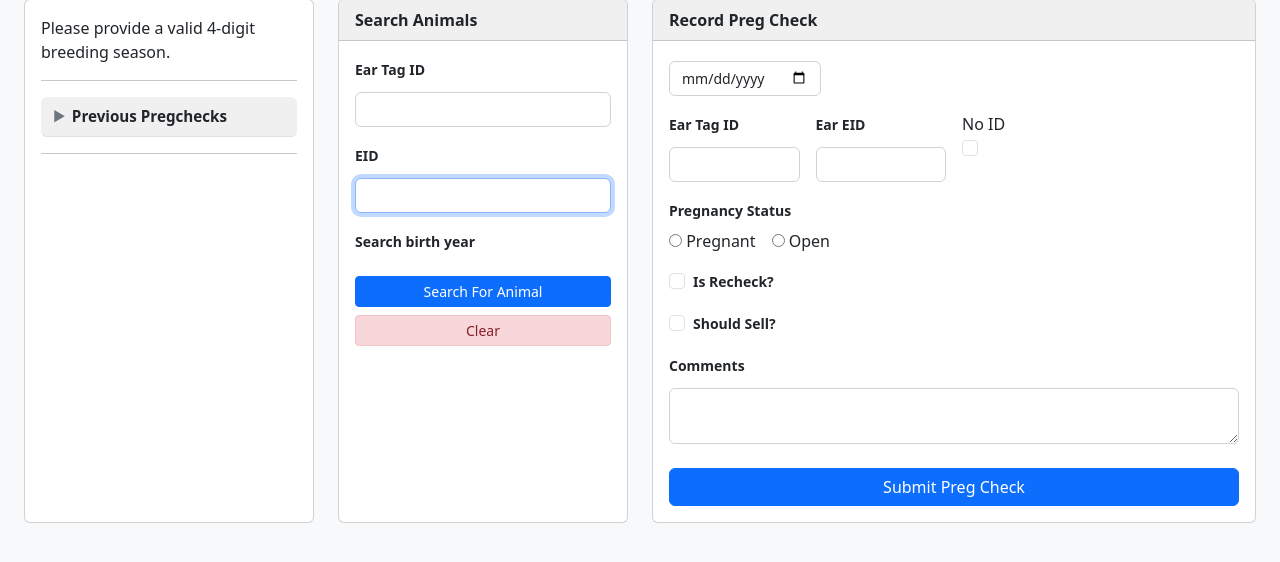
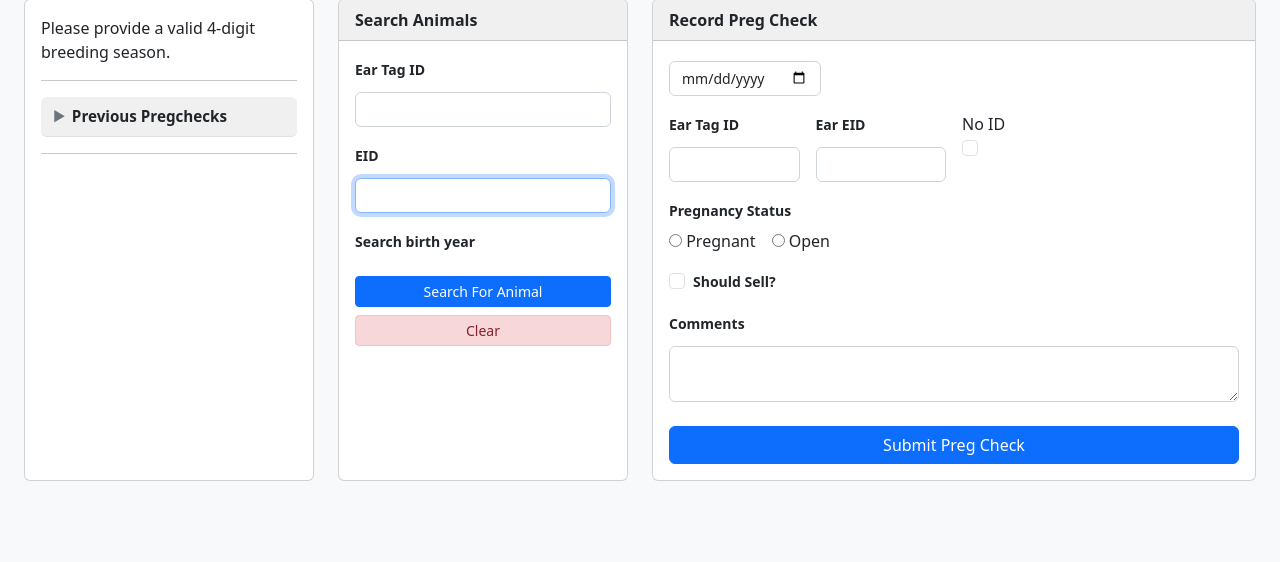
Before and after one commit to pwbryant/ranch-tools-application, a Django app: page /pregchecks/ in a window 1280 px wide. Shown: the part 162-724 px from the top of the page. Run offline with Django 4.2, Linux system fonts and the light colour scheme; tables that the repository leaves empty hold one stand-in row (values such as "Sample post").

Commit message:
recheck is now just an alert if present

```diff
--- a/django_project/ranch_tools/templates/preg_check/includes/pregcheck_form.html
+++ b/django_project/ranch_tools/templates/preg_check/includes/pregcheck_form.html
@@ -11,6 +11,12 @@
     {% csrf_token %}
 
     <div class="row g-3">
+
+        {% if recheck %}
+        <div class="col-12">
+                <p><strong>This is a recheck.</strong></p>
+        </div>
+        {% endif %}
 
         <div class="col-12 col-sm-12">
             <div class="d-flex flex-wrap gap-3">
@@ -61,14 +67,6 @@
 
         <div class="col-12">
             <div class="d-flex flex-wrap gap-3">
-                 <div class="form-check">
-                    <input class="form-check-input" type="checkbox" name="recheck" id="recheck"  {% if recheck %}checked{% endif %} />
-                    <label class="form-check-label small fw-semibold" for="recheck">Is Recheck?</label>
-                </div>
-            </div>
-        </div>
-        <div class="col-12">
-            <div class="d-flex flex-wrap gap-3">
                 <div class="form-check">
                     <input class="form-check-input" type="checkbox" name="should_sell" id="should_sell">
                     <label class="form-check-label small fw-semibold" for="should_sell">Should Sell?</label>
@@ -86,6 +84,7 @@
     {% comment %} hidden inputs {% endcomment %}
     {{ pregcheck_form.birth_year }}
     <input type="hidden" id="breeding_season" name="breeding_season" value="{{ current_breeding_season }}">
+    <input type="hidden" id="recheck" name="recheck" value="{{ recheck }}" />
 
     <div class="mt-4">
         <button id="pregcheck-form-submit-btn" type="submit" class="btn btn-primary w-100"
```
